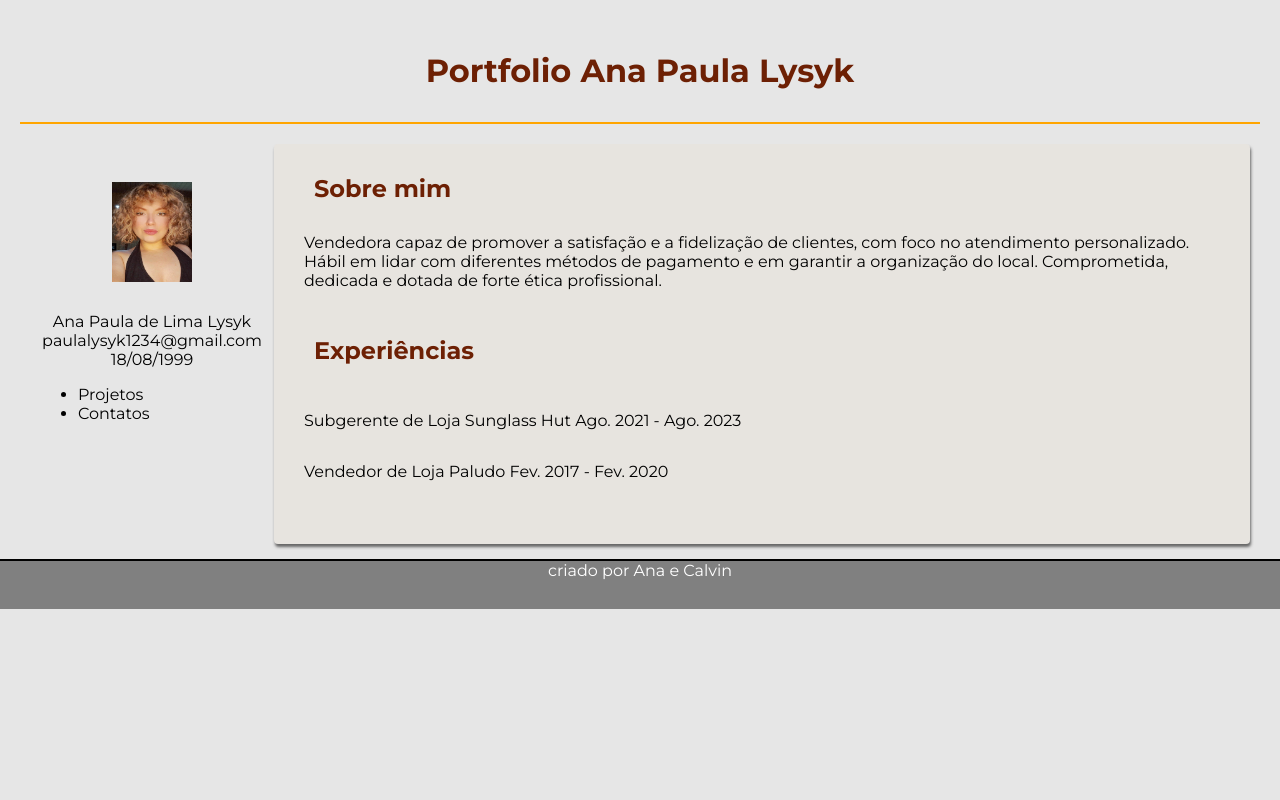
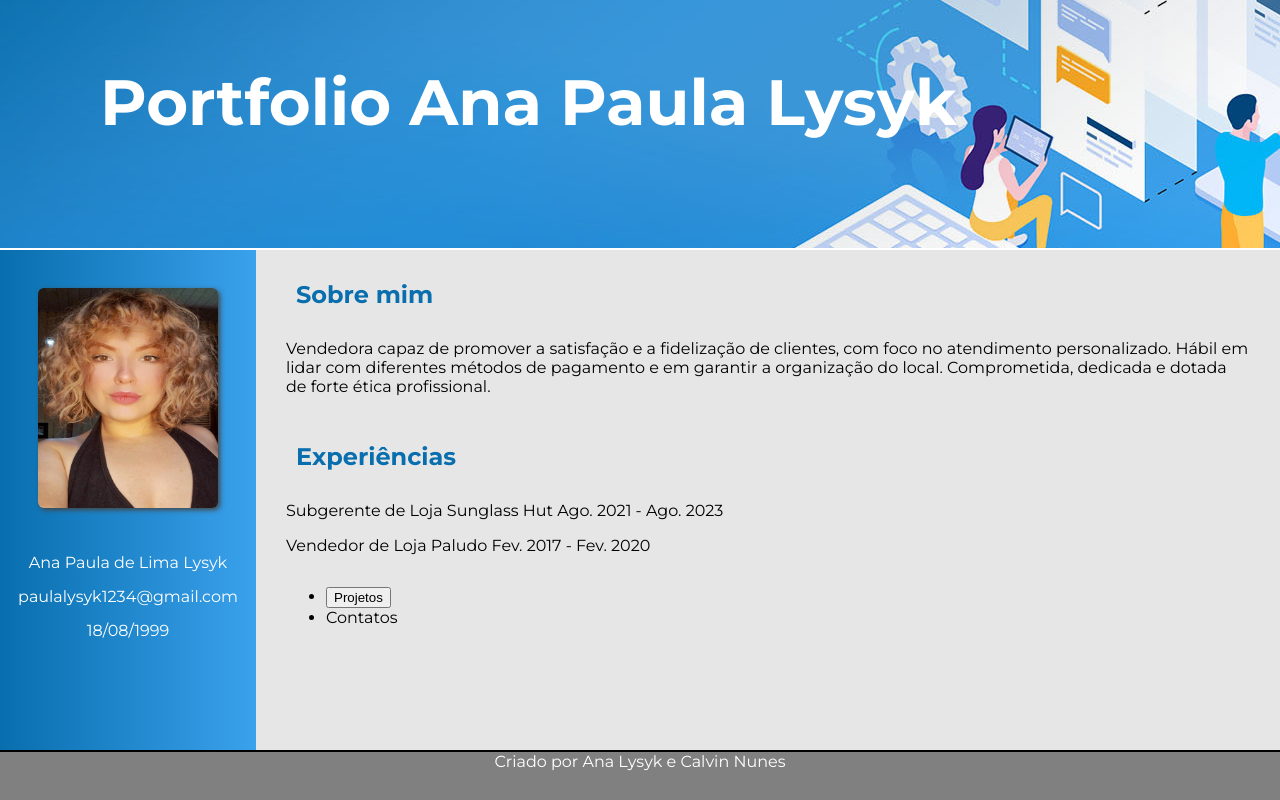
Before and after one commit to AnaPaulaLysyk/analysyk, a plain HTML site: page index.html in a window 1280 px wide. Drawn offline with Linux system fonts and the light colour scheme.

Commit message:
12.10.2023

```diff
--- a/css/style.css
+++ b/css/style.css
@@ -7,26 +7,37 @@ body{
     font-family: 'Montserrat', sans-serif;
     height: 100%;
     width: 100%;
-    margin: 15px 0;
+    margin: 0;
+}
+
+#conteudo-principal {
+    display: flex;
+    flex-direction: column;
+    justify-content: flex-start;
+    min-height: 100vh;
 }
 
 .container-flex {
     display: flex;
     height: 400px;
-    margin: 15px 30px
+    margin: 0;
+    flex-grow: 1;
 }
 
 
 #titulo {
     display: flex;
     flex-direction: column;
-    align-items: center;
-    margin: 20px;
-    padding: 10px;
+    margin: 0;
+    padding: 20px 20px 20px 100px;
     border-bottom-width: 2px;
-    border-bottom-color: orange;
+    border-bottom-color: white;
     border-bottom-style: solid;
-    color: rgb(109, 32, 4);
+    color: white;
+    background-image: url("../img/banner.jpg");
+    background-position: center;
+    font-size: 32px;
+    height: 250px;
 }
 
 #menu-lateral {
@@ -34,14 +45,12 @@ body{
     width: 20%;
     padding: 8px;
     flex-direction: column;
+    background: linear-gradient(to right, rgb(8 110 174), rgb(58 161 236));
 }
 
 #container-informacao {
     display: inline-flex;
     flex-direction: column;
-    border-radius: 4px;
-    box-shadow: 1px 3px 3px #666666;
-    background-color: rgba(255,165,0,.03 );
     padding-left: 30px;
     padding-right: 30px;
     width: 80%;
@@ -52,28 +61,35 @@ body{
     flex-direction: column;
     padding: 10px;
     width: 100%;
-    color: rgb(109, 32, 4);
+    color: rgb(8 110 174);
 }
 
 .container-img {
-    width: 80px;
+    width: 180px;
     margin: 30px;
-    height: 100px;
+    height: 220px;
 }
 
 #info-lateral {
     display: flex;
     flex-direction: column;
     align-items: center;
+}
 
+#info-lateral span {
+    margin-top: 15px;
+    color: white;
 }
 
 .container-img img {
     width: 100%;
     height: 100%;
+    box-shadow: 2px 2px 5px #444444;
+    border-radius: 6px;
 }
 
 footer{
+    margin-top: auto;
     color: white;
     text-align: center;
     height: 50px;
@@ -81,5 +97,4 @@ footer{
     border-top-width: 2px;
     border-top-color: black;
     border-top-style: solid;
-    margin-top: 10px;
 }
--- a/index.html
+++ b/index.html
@@ -13,55 +13,36 @@
         <div id="conteudo-principal">
 
             <div id="titulo">
-            <H1>Portfolio Ana Paula Lysyk</H1>
+                <h1>Portfolio Ana Paula Lysyk</h1>
             </div>
 
             <div class="container-flex">
 
                 <div id="menu-lateral">
+
                     <div id="info-lateral">
                         <div class="container-img">
                             <img src="./img/ana.jpg" alt="ERRO">
                         </div>
-                    <span>
-                        Ana Paula de Lima Lysyk
-                    </span>
-                    <span>
-                        paulalysyk1234@gmail.com
-                    </span>
-                    <span>
-                    18/08/1999
-                    </span>
+
+                        <span>Ana Paula de Lima Lysyk</span>
+                        <span>paulalysyk1234@gmail.com</span>
+                        <span>18/08/1999</span>
                     </div>
-                <nav>
-                    <ul>
-                        <li>
-                            Projetos
-                        </li>
-                        <li>
-                            Contatos
-                        </li>
-                    </ul>
-                </nav>
-
-
                 </div>
 
                 <div id="container-informacao">
                     <div>
-                    <h2 class="sobre-exper">
-                        Sobre mim
-                    </h2>
+                        <h2 class="sobre-exper">Sobre mim</h2>
                         <p>
                             Vendedora capaz de promover a satisfação e a fidelização de clientes,
                             com foco no atendimento personalizado. Hábil em lidar com diferentes
                             métodos de pagamento e em garantir a organização do local. Comprometida,
                             dedicada e dotada de forte ética profissional.
                         </p>
-                </div id= "experiencia">
-                    <h2 class="sobre-exper">
-                        Experiências
-                    </h2>
+                    </div>
+                    <div id= "experiencia">
+                        <h2 class="sobre-exper">Experiências</h2>
                         <p>
                             Subgerente de Loja Sunglass Hut Ago. 2021 - Ago. 2023
                         </p>
@@ -69,12 +50,23 @@
                             Vendedor de Loja Paludo Fev. 2017 - Fev. 2020
                         </P>
                     </div>
+
+                    <div>
+                        <nav>
+                            <ul>
+                                <li>
+                                    <button>Projetos</button>
+                                </li>
+                                <li>Contatos</li>
+                            </ul>
+                        </nav>
                     </div>
                 </div>
             </div>
+
             <footer>
-        criado por Ana e Calvin
+                Criado por Ana Lysyk e Calvin Nunes
             </footer>
-
+        </div>
     </body>
 </html>
```
Also changed, not shown: img/banner.jpg (added). Lines whose indentation alone changed are shown as unchanged.
